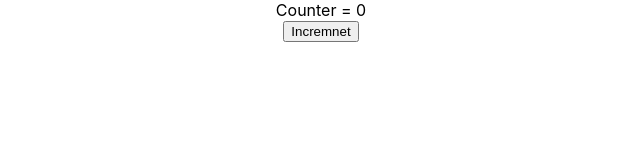
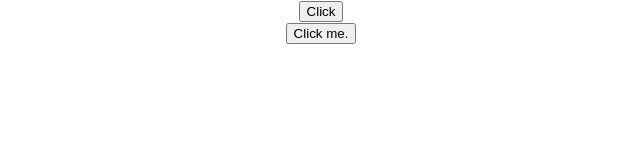
Before and after one commit to nikola-96/react, a React (Create React App) app: page / in a window 1280 px wide. Shown: the top 160 px of the page, without its empty margins (319-959 px from the left). Built offline with nearby package versions, Linux system fonts and the light colour scheme.

Commit message:
Event handlig basic

```diff
--- a/src/App.js
+++ b/src/App.js
@@ -5,6 +5,8 @@ import Welcome from './components/Welcome';
 import Hello from './components/Hello'
 import Message from './components/Message'
 import Counter from './components/Counter'
+import ClickFunction from './components/ClickFunction'
+import ClickClass from './components/ClickClass'
 
 function App() {
   return (
@@ -20,7 +22,9 @@ function App() {
       <Welcome name="Nikola" heroName="Nikola" />
       <Hello /> */}
       {/* <Message /> */}
-      <Counter />
+      {/* <Counter /> */}
+      <ClickFunction />
+      <ClickClass />
     </div>
   );
 }
--- /dev/null
+++ b/src/components/ClickClass.js
@@ -0,0 +1,16 @@
+import React, { Component } from 'react'
+
+export class ClickClass extends Component {
+    handleClick() {
+        console.log('From class')
+    }
+    render() {
+        return (
+            <div>
+                <button onClick={this.handleClick}>Click  me.</button>
+            </div>
+        )
+    }
+}
+
+export default ClickClass
--- /dev/null
+++ b/src/components/ClickFunction.js
@@ -0,0 +1,14 @@
+import React from 'react'
+
+function ClickFunction() {
+    function handlerClick() {
+        console.log('Clicked.')//unutar funkcije mozemo da definisemo fnj i da istu koristimo.
+    }
+    return (
+        <div>
+            <button onClick={handlerClick}>Click</button>
+        </div>
+    )
+}
+
+export default ClickFunction
```
